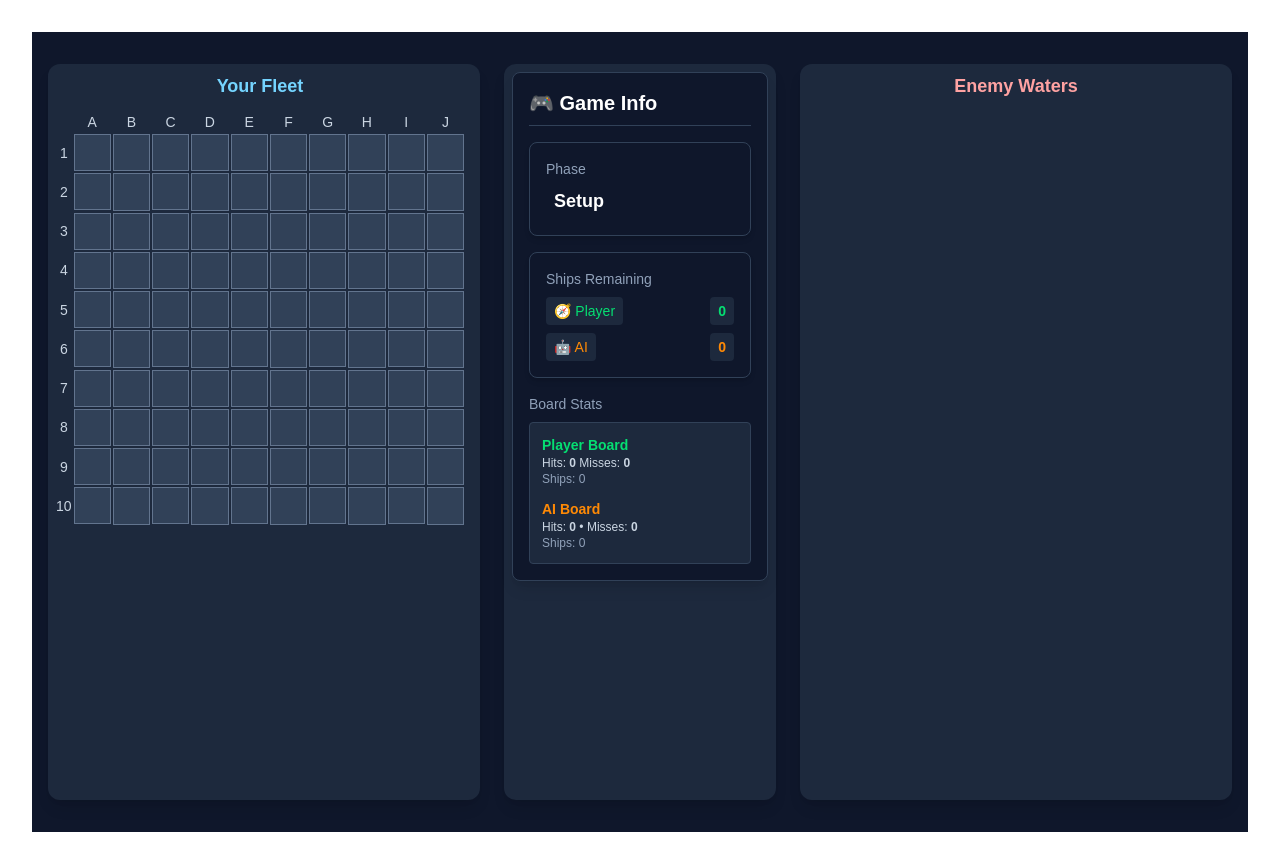
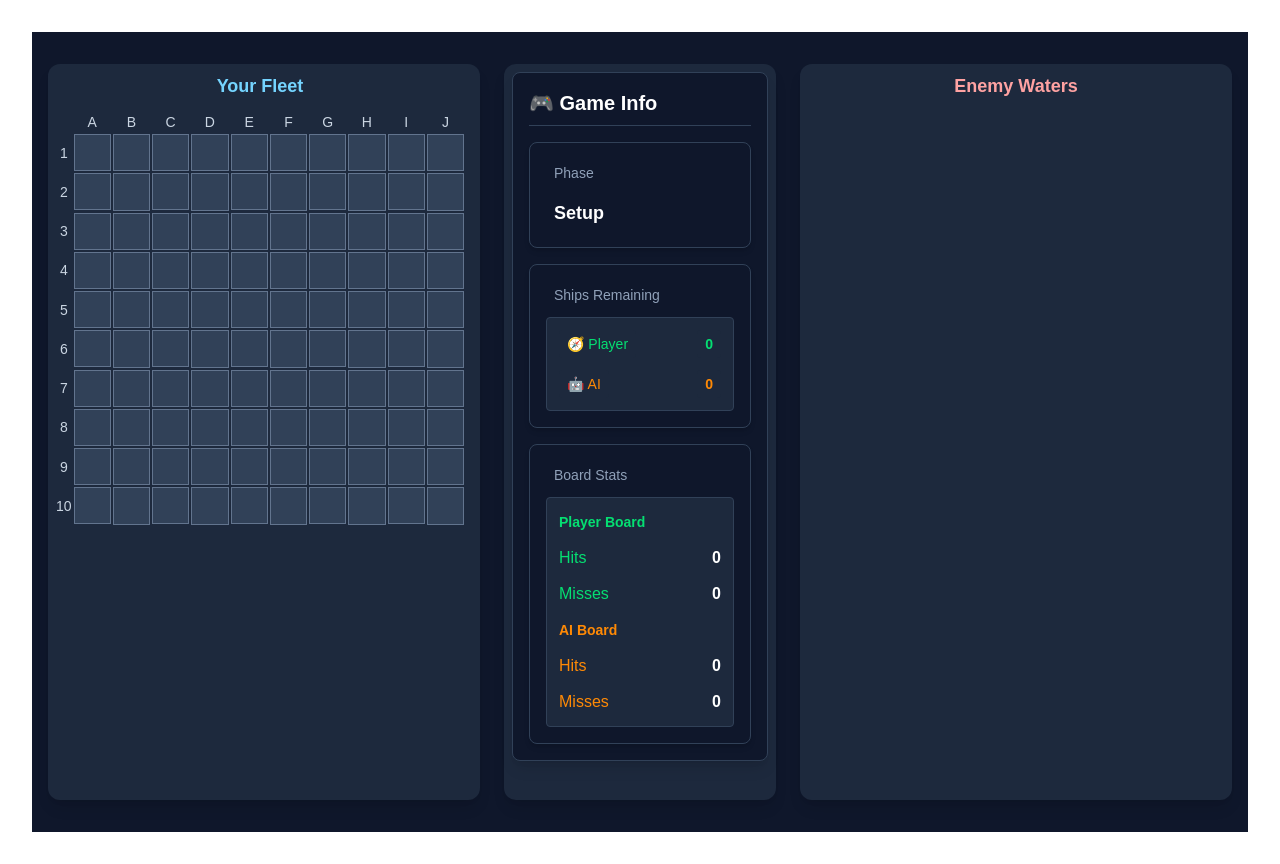
Before and after one commit to BetoCarr/sea-warfare, a Next.js app: page / in a window 1280 px wide. Built offline with nearby package versions, Linux system fonts and the light colour scheme.

Commit message:
refactor HUD layout: add reusable FlexCol, FlexRow, Panel, StatRow, Section components; update BoardStats, ReadinessIndicators, TurnSection, PhaseSection, ShipsRemainingSection and GameHUD to use them; remove unused ship‑total props and clean up formatting

```diff
--- /dev/null
+++ b/src/components/hud/BoardStats.tsx
@@ -0,0 +1,65 @@
+"use client";
+
+import { Card } from "@/components/ui/Card";
+import { Section } from "@/components/ui/layout/Section";
+import { Panel } from "@/components/ui/layout/Panel";
+import { StatRow } from "@/components/ui/layout/StatRow";
+
+interface BoardStatsProps {
+  playerHits: number;
+  playerMisses: number;
+  aiHits: number;
+  aiMisses: number;
+}
+
+export const BoardStats: React.FC<BoardStatsProps> = ({
+  playerHits,
+  playerMisses,
+  aiHits,
+  aiMisses,
+}) => (
+  <Card className="flex flex-col gap-2">
+    <Section title="Board Stats">
+      <Panel>
+        {/* Player Board */}
+        <StatRow
+          label={
+            <span className="text-sm font-semibold text-green-400">
+              Player Board
+            </span>
+          }
+          value=""
+        />
+        <StatRow
+          label="Hits"
+          value={<span className="font-bold">{playerHits}</span>}
+          labelClass="text-green-400"
+        />
+        <StatRow
+          label="Misses"
+          value={<span className="font-bold">{playerMisses}</span>}
+          labelClass="text-green-400"
+        />
+        {/* AI Board */}
+        <StatRow
+          label={
+            <span className="text-sm font-semibold text-orange-400">
+              AI Board
+            </span>
+          }
+          value=""
+        />
+        <StatRow
+          label="Hits"
+          value={<span className="font-bold">{aiHits}</span>}
+          labelClass="text-orange-400"
+        />
+        <StatRow
+          label="Misses"
+          value={<span className="font-bold">{aiMisses}</span>}
+          labelClass="text-orange-400"
+        />
+      </Panel>
+    </Section>
+  </Card>
+);
--- a/src/components/hud/GameHUD.tsx
+++ b/src/components/hud/GameHUD.tsx
@@ -7,8 +7,11 @@ import { useShallow } from "zustand/react/shallow";
 import { PhaseSection } from "./PhaseSection";
 import { TurnSection } from "./TurnSection";
 import { ShipsRemainingSection } from "./ShipsRemainingSection";
+import { BoardStats } from "./BoardStats";
+import { ReadinessIndicators } from "./ReadinessIndicators";
+// import { FeedbackMessage } from "./FeedbackMessage";
+// import { StartBattleButton } from "./StartBattleButton";
 import { Card } from "@/components/ui/Card";
-import { Badge } from "@/components/ui/Badge";
 import { Button } from "@/components/ui/Button";
 
 export function GameHUD() {
@@ -26,8 +29,8 @@ export function GameHUD() {
     aiMisses,
     playerShipsRemaining,
     aiShipsRemaining,
-    totalPlayerShips,
-    totalAiShips,
+    // totalPlayerShips,
+    // totalAiShips,
     confirmPlacement,
   } = useGameStore(
     useShallow((state) => ({
@@ -51,55 +54,29 @@ export function GameHUD() {
     const result = confirmPlacement();
     console.log("[UI] confirmPlacement result:", result);
     if (timeoutRef.current) clearTimeout(timeoutRef.current);
-    setFeedback(result.success ? "Battle started! 🎮" : result.message || "Cannot start game");
+    setFeedback(
+      result.success
+        ? "Battle started! 🎮"
+        : result.message || "Cannot start game"
+    );
     timeoutRef.current = window.setTimeout(() => setFeedback(null), 3000);
   };
 
   return (
     <Card className="w-full md:w-64 bg-slate-900 text-white p-4 rounded-lg flex flex-col gap-4 border border-slate-700 shadow-lg">
-      <h2 className="text-xl font-bold border-b border-slate-700 pb-2">🎮 Game Info</h2>
+      <h2 className="text-xl font-bold border-b border-slate-700 pb-2">
+        🎮 Game Info
+      </h2>
       <PhaseSection />
       <TurnSection />
       <ShipsRemainingSection />
-      {/* Board Stats */}
-      <div className="flex flex-col gap-2">
-        <span className="text-sm text-slate-400">Board Stats</span>
-        <div className="bg-slate-800 p-3 rounded border border-slate-700 space-y-3">
-          {/* Player Board */}
-          <div>
-            <p className="text-sm font-semibold text-green-400">Player Board</p>
-            <p className="text-xs text-slate-300">
-              Hits: <span className="font-bold">{playerHits}</span> Misses: <span className="font-bold">{playerMisses}</span>
-            </p>
-            <p className="text-xs text-slate-400">Ships: {totalPlayerShips}</p>
-          </div>
-          {/* AI Board */}
-          <div>
-            <p className="text-sm font-semibold text-orange-400">AI Board</p>
-            <p className="text-xs text-slate-300">
-              Hits: <span className="font-bold">{aiHits}</span> • Misses: <span className="font-bold">{aiMisses}</span>
-            </p>
-            <p className="text-xs text-slate-400">Ships: {totalAiShips}</p>
-          </div>
-        </div>
-      </div>
-      {/* Readiness Indicators */}
-      {phase === GamePhase.PLACEMENT && (
-        <div className="flex flex-col gap-2 text-sm">
-          <div className="flex items-center gap-2">
-            <Badge className={playerReady ? "text-green-400" : "text-yellow-400"}>
-              {playerReady ? "✓" : "○"}
-            </Badge>
-            <span className="text-slate-300">Player Ready</span>
-          </div>
-          <div className="flex items-center gap-2">
-            <Badge className={aiReady ? "text-green-400" : "text-yellow-400"}>
-              {aiReady ? "✓" : "○"}
-            </Badge>
-            <span className="text-slate-300">AI Ready</span>
-          </div>
-        </div>
-      )}
+      <BoardStats
+        playerHits={playerHits}
+        playerMisses={playerMisses}
+        aiHits={aiHits}
+        aiMisses={aiMisses}
+      />
+      <ReadinessIndicators />
       {/* Feedback Message */}
       {feedback && (
         <div className="text-sm p-2 rounded bg-slate-800 text-center border border-slate-600">
@@ -108,7 +85,11 @@ export function GameHUD() {
       )}
       {/* Start Battle Button */}
       {phase === GamePhase.PLACEMENT && (
-        <Button variant="primary" disabled={!playerReady || !aiReady} className="mt-auto">
+        <Button
+          variant="primary"
+          disabled={!playerReady || !aiReady}
+          className="mt-auto"
+        >
           {/* {getButtonLabel(playerReady, aiReady)} */}
         </Button>
       )}
--- a/src/components/hud/PhaseSection.tsx
+++ b/src/components/hud/PhaseSection.tsx
@@ -6,28 +6,29 @@ import { getPhaseLabel } from "./hud.utils";
 import { Card } from "@/components/ui/Card";
 import { Badge } from "@/components/ui/Badge";
 import { GamePhase } from "@/lib/store/game-types";
+import { Section } from "@/components/ui/layout/Section";
 
 /**
  * PhaseSection
- *
  * Displays the current game phase (SETUP / PLACEMENT / BATTLE / GAME_OVER).
- * Uses the design system's Card and Badge components for consistent styling.
+ * Uses the design system's Card, Section and Badge components for consistent styling.
  */
 export function PhaseSection() {
   // Select the current phase from the global store with proper typing
-  const phase = useGameStore(
-    useShallow((state) => state.phase as GamePhase)
-  );
+  const phase = useGameStore(useShallow((state) => state.phase as GamePhase));
 
   // Map phase enum to a CSS variable based color class
-  const phaseColorClass = `text-[var(--color-phase-${phase.toString().toLowerCase()})]`;
+  const phaseColorClass = `text-[var(--color-phase-${phase
+    .toString()
+    .toLowerCase()}])`;
 
   return (
     <Card className="flex flex-col gap-1">
-      <span className="text-sm text-slate-400">Phase</span>
-      <Badge className={`text-lg font-semibold ${phaseColorClass}`}>
-        {getPhaseLabel(phase)}
-      </Badge>
+      <Section title="Phase">
+        <Badge className={`text-lg font-semibold ${phaseColorClass}`}>
+          {getPhaseLabel(phase)}
+        </Badge>
+      </Section>
     </Card>
   );
 }
--- /dev/null
+++ b/src/components/hud/ReadinessIndicators.tsx
@@ -0,0 +1,45 @@
+"use client";
+
+import { Card } from "@/components/ui/Card";
+import { Badge } from "@/components/ui/Badge";
+import { Section } from "@/components/ui/layout/Section";
+import { FlexRow } from "@/components/ui/layout/FlexRow";
+
+import { GamePhase } from "@/lib/store/game-types";
+import { useGameStore } from "@/lib/store/game-store";
+import { useShallow } from "zustand/react/shallow";
+
+export const ReadinessIndicators: React.FC = () => {
+  const { phase, playerReady, aiReady } = useGameStore(
+    useShallow((state) => ({
+      phase: state.phase,
+      playerReady: state.player.isReady,
+      aiReady: state.ai.isReady,
+    }))
+  );
+
+  if (phase !== GamePhase.PLACEMENT) return null;
+
+  return (
+    <Card className="flex flex-col gap-2">
+      <Section title="Readiness">
+        <FlexRow className="gap-4 text-sm">
+          <FlexRow>
+            <Badge
+              className={playerReady ? "text-green-400" : "text-yellow-400"}
+            >
+              {playerReady ? "✓" : "○"}
+            </Badge>
+            <span className="text-slate-300">Player Ready</span>
+          </FlexRow>
+          <FlexRow>
+            <Badge className={aiReady ? "text-green-400" : "text-yellow-400"}>
+              {aiReady ? "✓" : "○"}
+            </Badge>
+            <span className="text-slate-300">AI Ready</span>
+          </FlexRow>
+        </FlexRow>
+      </Section>
+    </Card>
+  );
+};
--- a/src/components/hud/ShipsRemainingSection.tsx
+++ b/src/components/hud/ShipsRemainingSection.tsx
@@ -1,9 +1,12 @@
 "use client";
 
+import { Card } from "@/components/ui/Card";
+import { Badge } from "@/components/ui/Badge";
+import { Section } from "@/components/ui/layout/Section";
+import { Panel } from "@/components/ui/layout/Panel";
+import { StatRow } from "@/components/ui/layout/StatRow";
 import { useGameStore } from "@/lib/store/game-store";
 import { useShallow } from "zustand/react/shallow";
-import { Card } from "@/components/ui/Card";
-import { Badge } from "@/components/ui/Badge";
 
 export function ShipsRemainingSection() {
   const { playerRemaining, aiRemaining } = useGameStore(
@@ -15,21 +18,30 @@ export function ShipsRemainingSection() {
 
   return (
     <Card className="flex flex-col gap-2">
-      <span className="text-sm text-slate-400">Ships Remaining</span>
-      <div className="text-md space-y-2">
-        <div className="flex items-center justify-between">
+      <Section title="Ships Remaining">
+        <Panel>
+          <StatRow
+            label={
               <Badge className="bg-slate-800 text-green-400">🧭 Player</Badge>
+            }
+            value={
               <Badge className="bg-slate-800 text-green-400 font-bold">
                 {playerRemaining}
               </Badge>
-        </div>
-        <div className="flex items-center justify-between">
+            }
+          />
+          <StatRow
+            label={
               <Badge className="bg-slate-800 text-orange-400">🤖 AI</Badge>
+            }
+            value={
               <Badge className="bg-slate-800 text-orange-400 font-bold">
                 {aiRemaining}
               </Badge>
-        </div>
-      </div>
+            }
+          />
+        </Panel>
+      </Section>
     </Card>
   );
 }
--- /dev/null
+++ b/src/components/ui/layout/FlexCol.tsx
@@ -0,0 +1,17 @@
+import React from "react";
+
+type FlexColProps = {
+  gap?: number; // Tailwind gap unit (1 = 0.25rem)
+  className?: string;
+  children: React.ReactNode;
+};
+
+export const FlexCol: React.FC<FlexColProps> = ({
+  gap = 2,
+  className = "",
+  children,
+}) => (
+  <div className={`flex flex-col gap-${gap} ${className}`.trim()}>
+    {children}
+  </div>
+);
--- /dev/null
+++ b/src/components/ui/layout/FlexRow.tsx
@@ -0,0 +1,17 @@
+import React from "react";
+
+type FlexRowProps = {
+  gap?: number; // Tailwind gap unit (1 = 0.25rem)
+  className?: string;
+  children: React.ReactNode;
+};
+
+export const FlexRow: React.FC<FlexRowProps> = ({
+  gap = 2,
+  className = "",
+  children,
+}) => (
+  <div className={`flex items-center gap-${gap} ${className}`.trim()}>
+    {children}
+  </div>
+);
--- /dev/null
+++ b/src/components/ui/layout/Panel.tsx
@@ -0,0 +1,14 @@
+"use client";
+
+type PanelProps = {
+  className?: string;
+  children: React.ReactNode;
+};
+
+export const Panel: React.FC<PanelProps> = ({ className = "", children }) => (
+  <div
+    className={`bg-slate-800 p-3 rounded border border-slate-700 space-y-3 ${className}`.trim()}
+  >
+    {children}
+  </div>
+);
--- /dev/null
+++ b/src/components/ui/layout/Section.tsx
@@ -0,0 +1,21 @@
+"use client";
+
+import { Badge } from "@/components/ui/Badge";
+import { FlexCol } from "./FlexCol";
+
+type SectionProps = {
+  title: string;
+  className?: string;
+  children: React.ReactNode;
+};
+
+export const Section: React.FC<SectionProps> = ({
+  title,
+  className = "",
+  children,
+}) => (
+  <FlexCol className={className}>
+    <Badge className="text-sm text-slate-400">{title}</Badge>
+    {children}
+  </FlexCol>
+);
--- /dev/null
+++ b/src/components/ui/layout/StatRow.tsx
@@ -0,0 +1,22 @@
+"use client";
+
+type StatRowProps = {
+  label: React.ReactNode;
+  value: React.ReactNode;
+  /** optional Tailwind classes for label */
+  labelClass?: string;
+  /** optional Tailwind classes for value */
+  valueClass?: string;
+};
+
+export const StatRow: React.FC<StatRowProps> = ({
+  label,
+  value,
+  labelClass = "",
+  valueClass = "",
+}) => (
+  <div className="flex items-center justify-between">
+    <span className={labelClass}>{label}</span>
+    <span className={valueClass}>{value}</span>
+  </div>
+);
```
Also changed, not shown: src/components/hud/TurnSection.tsx (+8 -9 lines). Lines whose indentation alone changed are shown as unchanged.
